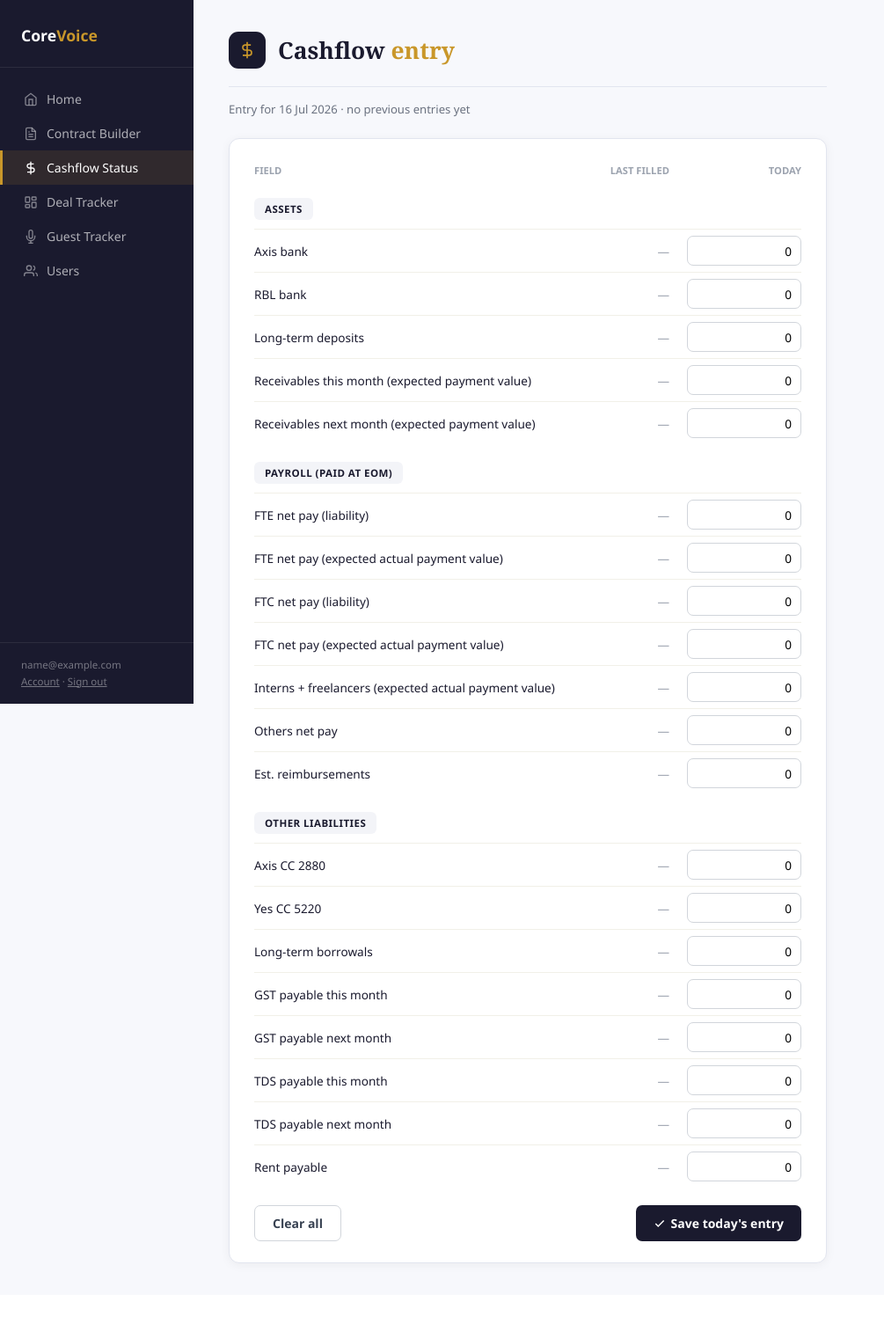
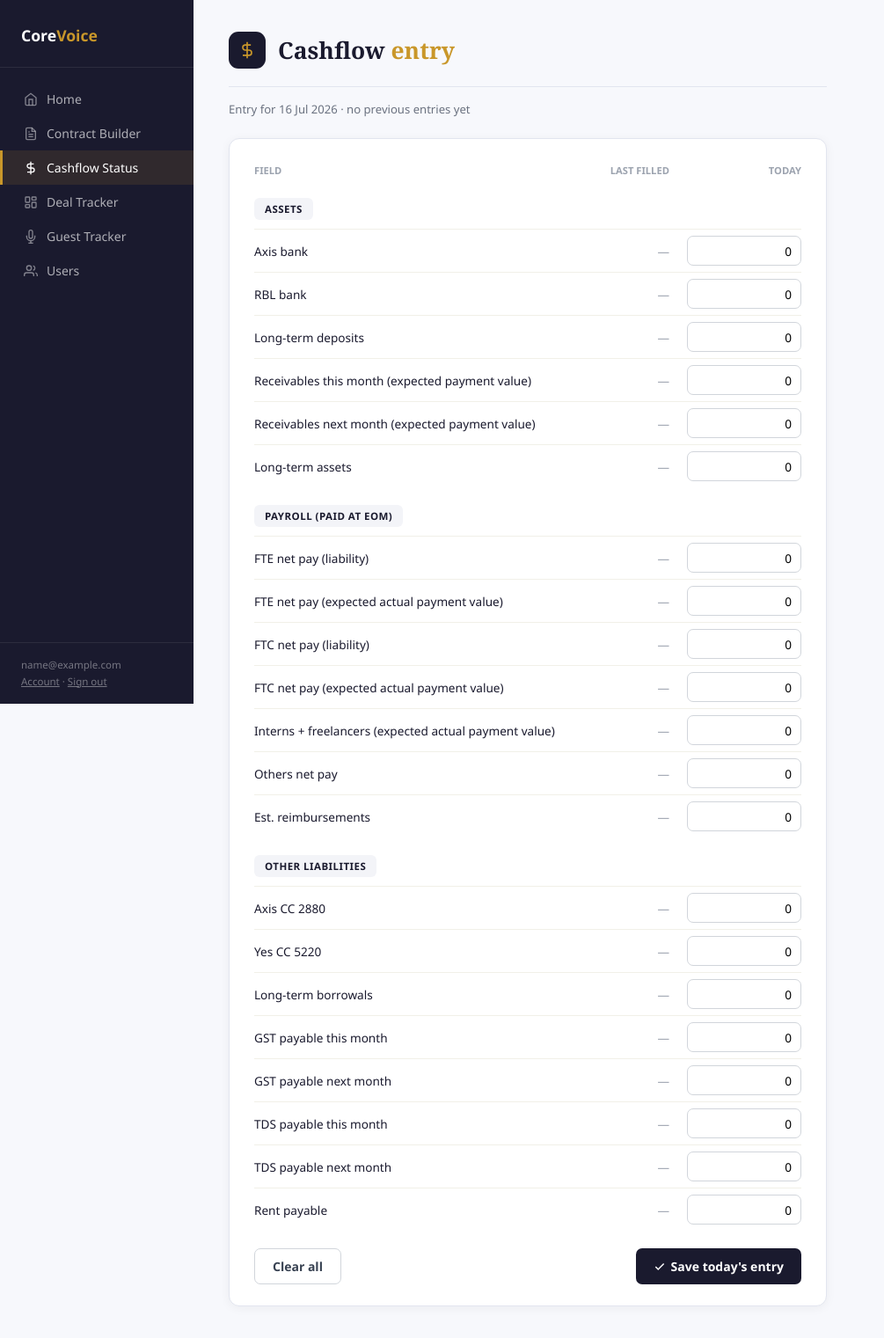
Before and after one commit to amrut-cv/CVwebapp, a PHP site: page /cashflow_status/entry.php in a window 1280 px wide. Shown: the whole page at 88% size, without its empty margins (0-1005 px from the left). Before the commit the page ends 1440 px from the top, so only its background shows below. Run offline with PHP 8.4, Linux system fonts and the light colour scheme; the visitor is signed in with stand-in values (Sample User, id 1); tables that the repository leaves empty hold one stand-in row (values such as "Sample post"); data that the repository does not hold is empty.

Commit message:
Add Long-term assets field to cashflow entry
New long_term_assets column rolls into total_assets alongside
Long-term deposits, without affecting the liquid months-of-cash ratio.

Co-Authored-By: Claude <noreply@anthropic.com>

```diff
--- a/cashflow_status/fields.php
+++ b/cashflow_status/fields.php
@@ -8,6 +8,7 @@ return [
         'long_term_deposits'      => 'Long-term deposits',
         'receivables_this_month'  => "Receivables this month (expected payment value)",
         'receivables_next_month'  => "Receivables next month (expected payment value)",
+        'long_term_assets'        => 'Long-term assets',
     ],
     'Payroll (paid at EOM)' => [
         'fte_net_pay'             => 'FTE net pay (liability)',
--- a/cashflow_status/helpers.php
+++ b/cashflow_status/helpers.php
@@ -34,7 +34,7 @@ function cf_calc($e) {
 
     $eom_assets          = $g('axis_bank') + $g('rbl_bank') + $g('receivables_this_month');
     $total_liquid_assets = $eom_assets + $g('receivables_next_month');
-    $total_assets        = $total_liquid_assets + $g('long_term_deposits');
+    $total_assets        = $total_liquid_assets + $g('long_term_deposits') + $g('long_term_assets');
 
     $eom_liab          = $g('fte_net_pay_actual') + $g('ftc_net_pay_actual') + $g('interns_freelancers')
                         + $g('others_net_pay') + $g('reimbursements') + $g('gst_this_month')
--- a/db.php
+++ b/db.php
@@ -68,6 +68,7 @@ function getDB(): PDO {
         long_term_deposits      DECIMAL(14,2) NOT NULL DEFAULT 0,
         receivables_this_month  DECIMAL(14,2) NOT NULL DEFAULT 0,
         receivables_next_month  DECIMAL(14,2) NOT NULL DEFAULT 0,
+        long_term_assets        DECIMAL(14,2) NOT NULL DEFAULT 0,
         fte_net_pay             DECIMAL(14,2) NOT NULL DEFAULT 0,
         fte_net_pay_actual      DECIMAL(14,2) NOT NULL DEFAULT 0,
         ftc_net_pay             DECIMAL(14,2) NOT NULL DEFAULT 0,
@@ -188,6 +189,11 @@ function getDB(): PDO {
         $pdo->exec("ALTER TABLE deals ADD COLUMN archived TINYINT(1) NOT NULL DEFAULT 0");
     } catch (PDOException $e) { /* column already exists */ }
 
+    // Add long_term_assets column to cashflow_entries (migration — safe to run repeatedly)
+    try {
+        $pdo->exec("ALTER TABLE cashflow_entries ADD COLUMN long_term_assets DECIMAL(14,2) NOT NULL DEFAULT 0 AFTER receivables_next_month");
+    } catch (PDOException $e) { /* column already exists */ }
+
     // Many-to-many links between deals and contracts (a deal can share several
     // contracts with the same client, e.g. proposal + signed contract)
     $pdo->exec("CREATE TABLE IF NOT EXISTS deal_contracts (
```
